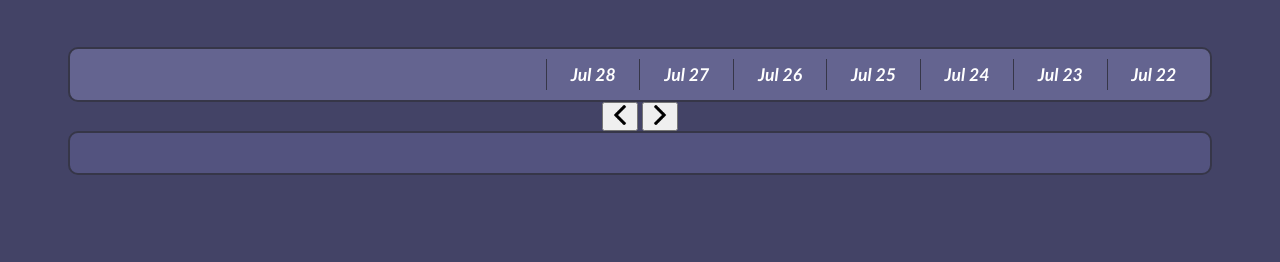
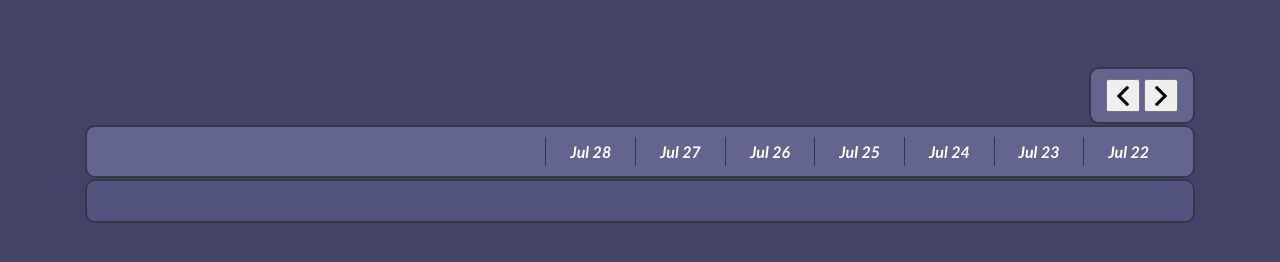
Before and after one commit to Beni-Barac/Habit-Tracker, a plain HTML site: page index.html in a window 1280 px wide. Shown: the part 144-406 px from the top of the page. Drawn offline with Linux system fonts and the light colour scheme.

Commit message:
feat: date navigation logic

```diff
--- a/css/date-container-styles.css
+++ b/css/date-container-styles.css
@@ -1,6 +1,7 @@
 #date-container {
+    position: sticky;
     background-color: hsl(240, 18%, 48%);
-    width: 1100px;
+    width: 100%;
     padding: 10px 20px;
     border: 2px solid var(--e1);
     margin: 0 auto;
@@ -20,8 +21,19 @@
     letter-spacing: 2px;
 }
 
-#left-arrow {
-    display: inline;
+#date-navigation-buttons-container {
+    position: sticky;
+    background-color: hsl(240, 18%, 48%);
+    align-self: end;
+    padding: 10px 15px;
+    border: 2px solid var(--e1);
+    border-radius: 10px;
+}
+
+#left-arrow,
+#right-arrow {
+    padding: 5px;
+    padding-bottom: 1px;
 }
 
 #left-arrow img,
--- a/css/habit-container.css
+++ b/css/habit-container.css
@@ -1,6 +1,6 @@
 #habit-container {
     background-color: var(--b2);
-    width: 1100px;
+    width: 100%;
     padding: 20px;
     border: 2px solid var(--e1);
     display: flex;
@@ -37,7 +37,7 @@
 }
 
 .entry {
-    font-size: 1.1rem;
+    font-size: 1rem;
     flex: 1;
     text-align: center;
     height: 100%;
--- a/css/styles.css
+++ b/css/styles.css
@@ -15,6 +15,10 @@
     --e1: #363648;
     --e2: #434366;
     --e3: rgb(37, 38, 49);
+}
+
+* {
+    box-sizing: border-box;
 }
 
 body {
@@ -40,6 +44,16 @@ h1 {
     left: 5%;
 }
 
+main {
+    width: 1150px;
+    padding: 20px;
+    display: flex;
+    flex-direction: column;
+    gap: 1px;
+    margin: 0 auto;
+    align-items: center;
+}
+
 #add-task {
     position: relative;
     left: 40%;
--- a/index.html
+++ b/index.html
@@ -55,7 +55,7 @@
             </div>
         </form>
 
-        <div id="date-container"></div>
+        <main>
             <div id="date-navigation-buttons-container">
                 <button id="left-arrow">
                     <img src="assets/left-arrow.png" alt="Left Arrow" />
@@ -64,10 +64,13 @@
                     <img src="assets/right-arrow.png" alt="Left Arrow" />
                 </button>
             </div>
+            <div id="date-container"></div>
             <div id="habit-container"></div>
+        </main>
 
         <script src="./js/script.js"></script>
         <script src="./js/habits-logic.js"></script>
         <script src="./js/date-logic.js"></script>
+        <script src="./js/form-create-habbit.js"></script>
     </body>
 </html>
--- a/js/date-logic.js
+++ b/js/date-logic.js
@@ -1,4 +1,8 @@
 const dateContainer = document.getElementById("date-container");
+const prevDates = document.getElementById("left-arrow");
+const nextDates = document.getElementById("right-arrow");
+let count = 0;
+
 const month = [
     "Jan",
     "Feb",
@@ -15,6 +19,7 @@ const month = [
 ];
 
 function renderDates() {
+    dateContainer.innerHTML = "";
     const row = document.createElement("div");
     row.className = "habit-row";
     row.id = "date-row";
@@ -40,14 +45,24 @@ function renderDates() {
 }
 
 function visibleDates() {
-    let count = 0;
     const datesToRender = [];
-
+    let localCount = count;
     while (datesToRender.length < 7) {
         const newDate = new Date();
-        newDate.setDate(newDate.getDate() - count);
+        newDate.setDate(newDate.getDate() - localCount);
         datesToRender.push(`${month[newDate.getMonth()]} ${newDate.getDate()}`);
-        count = count + 1;
+        localCount = localCount + 1;
     }
     return datesToRender;
 }
+
+prevDates.addEventListener("click", () => {
+    if (count) count = count - 1;
+    else alert("Most recent date already loaded");
+    renderDates();
+});
+
+nextDates.addEventListener("click", () => {
+    count = count + 1;
+    renderDates();
+});
--- /dev/null
+++ b/js/form-create-habbit.js
@@ -0,0 +1,29 @@
+const form = document.getElementById("new-task-form");
+
+addTask.addEventListener("click", () => {
+    form.classList.remove("hidden");
+});
+
+cancelNewTask.addEventListener("click", () => {
+    form.reset();
+    form.classList.add("hidden");
+});
+
+form.addEventListener("submit", (event) => {
+    event.preventDefault();
+    form.classList.add("hidden");
+
+    const formData = new FormData(form);
+    const data = {};
+
+    formData.forEach((value, key) => {
+        data[key] = value;
+    });
+
+    setTimeout(() => {
+        form.reset();
+    }, 400);
+
+    addHabitToArray(data["task-name"], data.type, data.description);
+    renderHabits();
+});
--- a/js/script.js
+++ b/js/script.js
@@ -1,38 +1,9 @@
-const form = document.getElementById("new-task-form");
 const addTask = document.getElementById("add-task");
 const cancelNewTask = document.getElementById("cancel-new-task");
 const habitContainer = document.getElementById("habit-container");
 
-addTask.addEventListener("click", () => {
-    form.classList.remove("hidden");
-});
-
-cancelNewTask.addEventListener("click", () => {
-    form.reset();
-    form.classList.add("hidden");
-});
-
 document.addEventListener("DOMContentLoaded", () => {
     renderDates();
-});
-
-form.addEventListener("submit", (event) => {
-    event.preventDefault();
-    form.classList.add("hidden");
-
-    const formData = new FormData(form);
-    const data = {};
-
-    formData.forEach((value, key) => {
-        data[key] = value;
-    });
-
-    setTimeout(() => {
-        form.reset();
-    }, 400);
-
-    addHabitToArray(data["task-name"], data.type, data.description);
-    renderHabits();
 });
 
 function renderHabits() {
```
Lines whose indentation alone changed are shown as unchanged.
